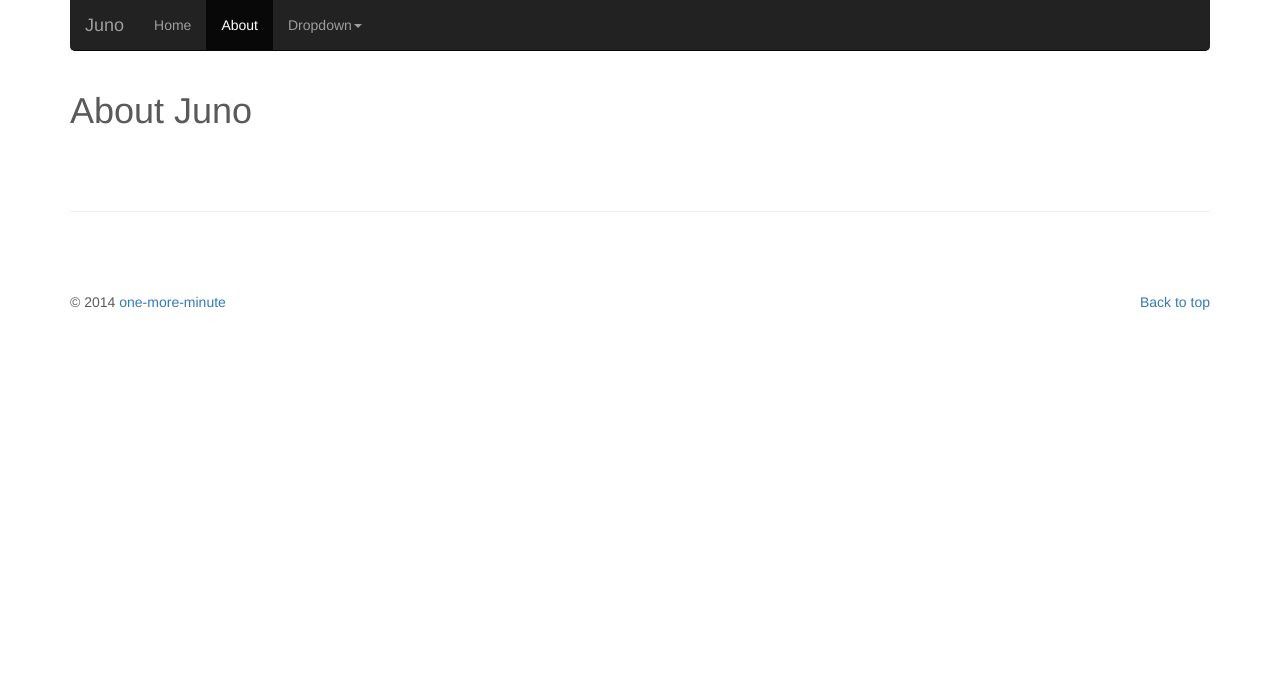
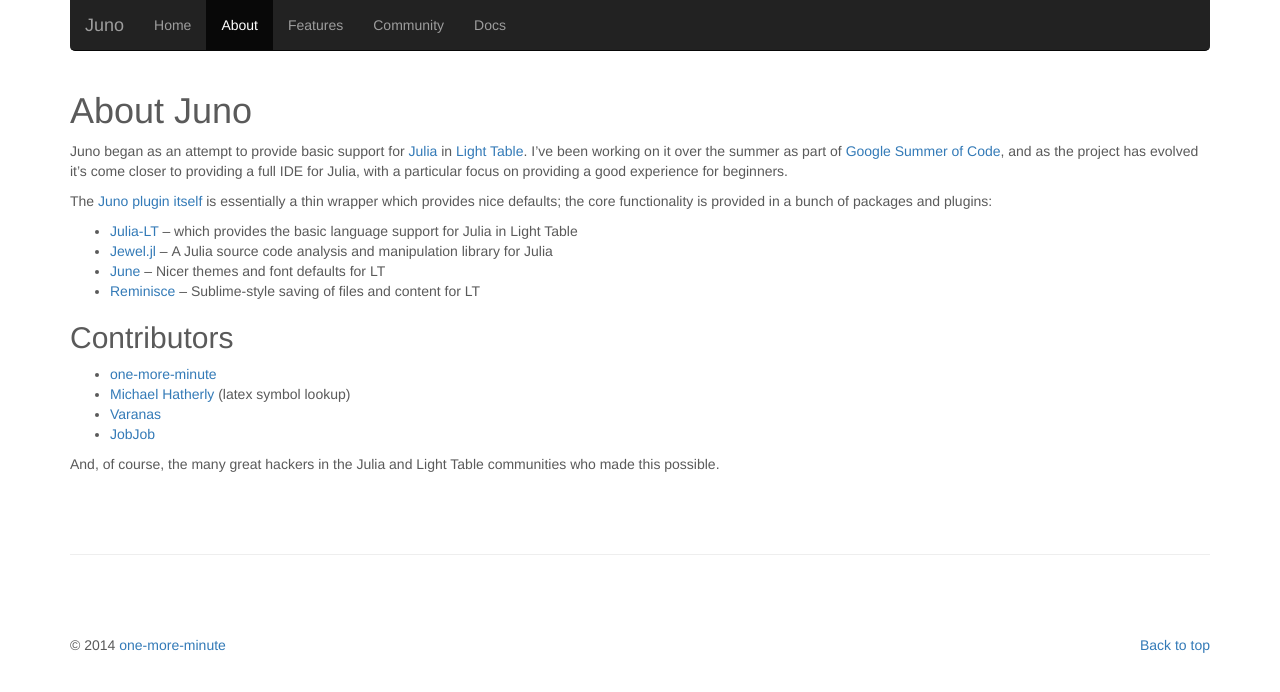
Before and after one commit to JunoLab/junolab.github.io, a Jekyll site: the page built from about/index.md, in a window 1280 px wide. Shown: the top 692 px of the page. Built offline with Jekyll 4.4.1, drawn with Linux system fonts in a browser that asks for light colours; nearby versions of some CDN libraries.

Commit message:
about page

```diff
--- a/_config.yml
+++ b/_config.yml
@@ -3,7 +3,9 @@
     url: /
   - text: About
     url: /about/
-  - text: Dropdown
-    children:
-      - text: Foo
-        url: /foo/
+  - text: Features
+    url: /features/
+  - text: Community
+    url: /community/
+  - text: Docs
+    url: /docs/
--- a/about/index.md
+++ b/about/index.md
@@ -3,3 +3,22 @@
 ---
 About Juno
 ==========
+
+Juno began as an attempt to provide basic support for [Julia](http://julialang.org) in [Light Table](http://lighttable.com). I've been working on it over the summer as part of [Google Summer of Code](http://julialang.org/gsoc/2014/), and as the project has evolved it's come closer to providing a full IDE for Julia, with a particular focus on providing a good experience for beginners.
+
+The [Juno plugin itself](http://github.com/one-more-minute/Juno-LT) is essentially a thin wrapper which provides nice defaults; the core functionality is provided in a bunch of packages and plugins:
+
+* [Julia-LT](http://github.com/one-more-minute/Julia-LT) – which provides the basic language support for Julia in Light Table
+* [Jewel.jl](http://github.com/one-more-minute/Jewel.jl) – A Julia source code analysis and manipulation library for Julia
+* [June](http://github.com/one-more-minute/June-LT) – Nicer themes and font defaults for LT
+* [Reminisce](http://github.com/one-more-minute/Reminisce) – Sublime-style saving of files and content for LT
+
+Contributors
+------------
+
+* [one-more-minute](http://github.com/one-more-minute/)
+* [Michael Hatherly](http://github.com/MichaelHatherly) (latex symbol lookup)
+* [Varanas](http://github.com/Varanas)
+* [JobJob](http://github.com/JobJob)
+
+And, of course, the many great hackers in the Julia and Light Table communities who made this possible.
```
